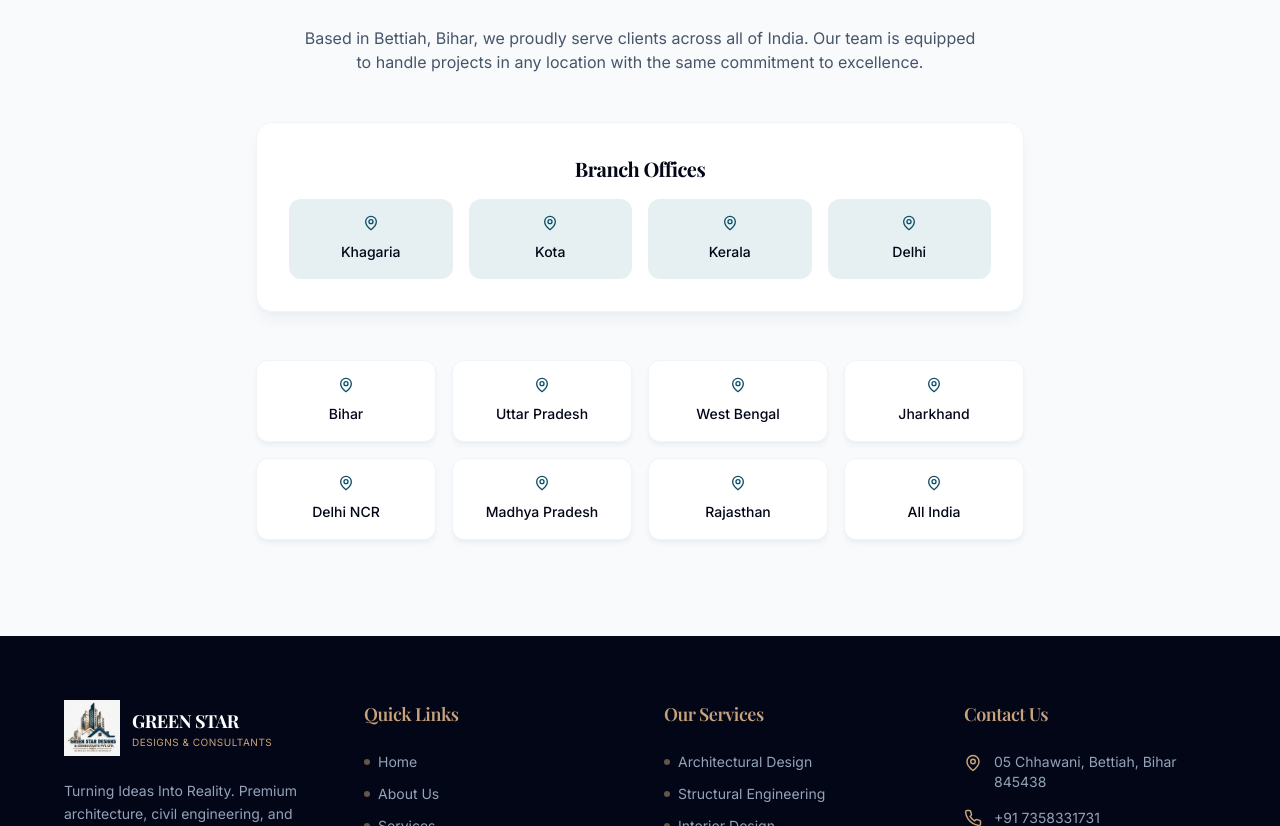
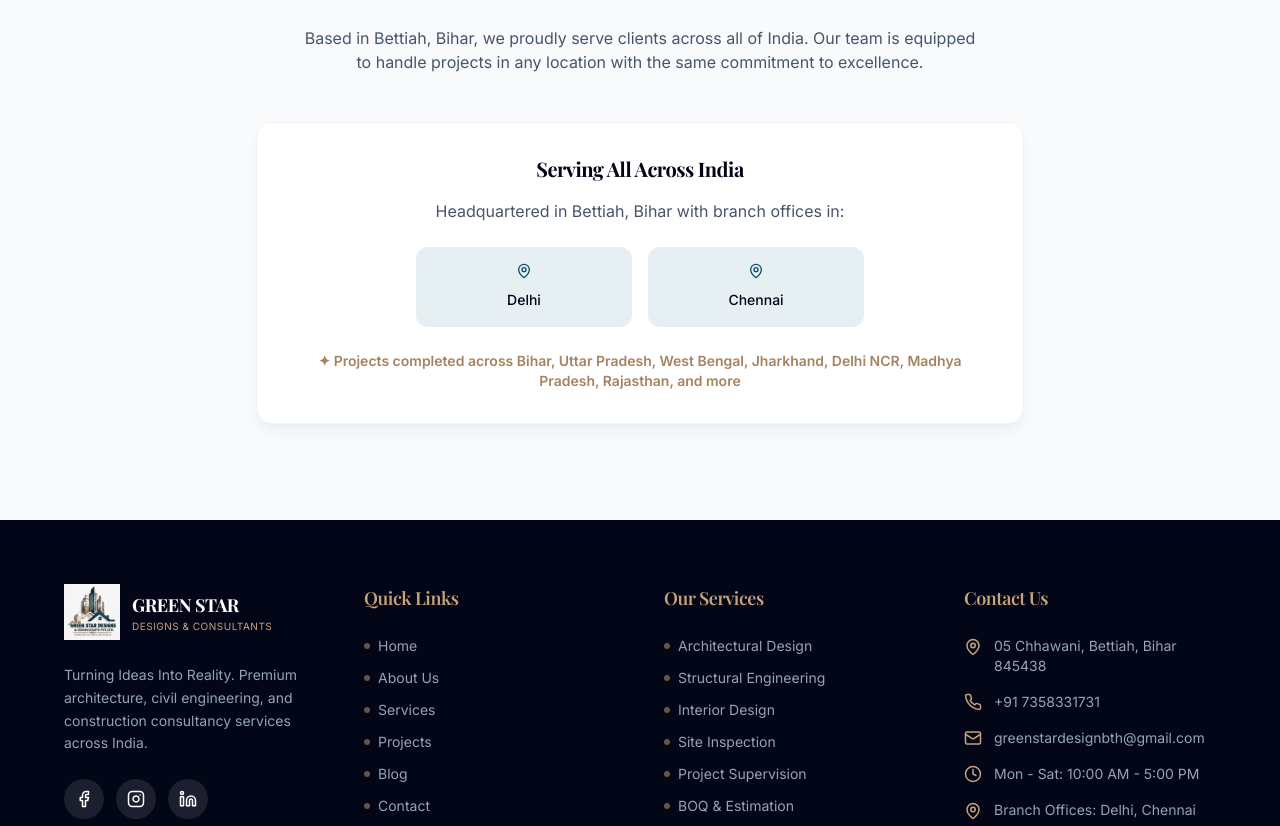
Before and after one commit to danish-rizwan-dev/green-star-designs, a Next.js app: page /contact in a window 1280 px wide. Shown: the part 1974-2800 px from the top of the page. Built offline with nearby package versions, Linux system fonts and the light colour scheme.

Commit message:
feat: Update background images across multiple pages and adjust branch office locations in footer

```diff
--- a/app/blog/page.tsx
+++ b/app/blog/page.tsx
@@ -7,7 +7,7 @@ export default function BlogPage() {
     <>
       <section className="relative py-32 bg-navy-900">
         <div className="absolute inset-0 opacity-20">
-          <div className="absolute inset-0 bg-[url('https://images.unsplash.com/photo-1600585154340-be6161a56a0c?w=1920&q=80')] bg-cover bg-center" />
+          <div className="absolute inset-0 bg-[url('https://images.unsplash.com/photo-1455390582262-044cdead277a?w=1920&q=80')] bg-cover bg-center" />
         </div>
         <div className="relative z-10 section-padding max-w-7xl mx-auto text-center">
           <div className="w-20 h-1 bg-gradient-to-r from-gold-400 to-gold-600 rounded-full mx-auto mb-6" />
--- a/app/blog/posts.ts
+++ b/app/blog/posts.ts
@@ -52,7 +52,7 @@ Whether you're building a home in Bettiah or a commercial complex in Patna, stru
     date: "2026-07-10",
     category: "Structural Engineering",
     tags: ["structural design", "building safety", "engineering", "construction", "Bihar"],
-    image: "/buildings/sayamkunjcomplex2.png",
+    image: "https://images.unsplash.com/photo-1504917595217-d4dc5ebe6122?w=1200&q=80",
   },
   {
     slug: "choosing-right-architect-bettiah-bihar",
@@ -121,7 +121,7 @@ At Green Star Designs & Consultants Pvt. Ltd., we offer free initial consultatio
     date: "2026-06-28",
     category: "Architecture",
     tags: ["architect Bettiah", "choose architect", "Bihar architecture", "home design", "construction"],
-    image: "/buildings/building3.png",
+    image: "https://images.unsplash.com/photo-1600607687939-ce8a6c25118c?w=1200&q=80",
   },
   {
     slug: "site-supervision-why-it-matters-construction",
@@ -183,7 +183,7 @@ At Green Star Designs & Consultants, our site supervision services have saved cl
     date: "2026-06-15",
     category: "Construction Management",
     tags: ["site supervision", "construction quality", "project management", "building inspection", "Bihar"],
-    image: "/buildings/ZakirComplex.jpg",
+    image: "https://images.unsplash.com/photo-1581578731548-c64695cc6952?w=1200&q=80",
   },
   {
     slug: "vastu-compliant-modern-architecture",
@@ -243,7 +243,7 @@ Contact us for a consultation on your Vastu-compliant dream project.
     date: "2026-06-01",
     category: "Architecture",
     tags: ["Vastu", "architecture", "modern design", "Bihar homes", "Vastu compliant"],
-    image: "/buildings/sayamkunjcomplex.png",
+    image: "https://images.unsplash.com/photo-1600585154526-990dced4db0d?w=1200&q=80",
   },
   {
     slug: "boq-estimation-why-accurate-costing-matters",
@@ -299,6 +299,6 @@ Need an accurate BOQ for your upcoming project? Get in touch with Green Star Des
     date: "2026-05-20",
     category: "Project Management",
     tags: ["BOQ", "estimation", "construction cost", "budget planning", "Bihar construction"],
-    image: "/buildings/structureimage2.png",
+    image: "https://images.unsplash.com/photo-1454165804606-c3d57bc86b40?w=1200&q=80",
   },
 ];
--- a/app/components/Footer.tsx
+++ b/app/components/Footer.tsx
@@ -156,7 +156,7 @@ export default function Footer() {
               <li className="flex items-start gap-3">
                 <MapPin size={18} className="text-gold-500 mt-0.5 shrink-0" />
                 <span className="text-slate-400 text-sm">
-                  Branch Offices: Khagaria, Kota, Kerala, Delhi
+                  Branch Offices: Delhi, Chennai
                 </span>
               </li>
             </ul>
--- a/app/contact/page.tsx
+++ b/app/contact/page.tsx
@@ -70,7 +70,7 @@ export default function ContactPage() {
       {/* Hero Banner */}
       <section className="relative py-32 bg-navy-900">
         <div className="absolute inset-0 opacity-20">
-          <div className="absolute inset-0 bg-[url('https://images.unsplash.com/photo-1600585154340-be6161a56a0c?w=1920&q=80')] bg-cover bg-center" />
+          <div className="absolute inset-0 bg-[url('https://images.unsplash.com/photo-1497366216548-37526070297c?w=1920&q=80')] bg-cover bg-center" />
         </div>
         <div className="relative z-10 section-padding max-w-7xl mx-auto text-center">
           <ScrollReveal>
@@ -338,10 +338,11 @@ export default function ContactPage() {
             </p>
           </ScrollReveal>
 
-          <div className="mb-12 bg-white rounded-2xl p-8 shadow-lg shadow-primary-500/5 border border-slate-100 max-w-3xl mx-auto">
-            <h3 className="font-display text-xl font-bold text-navy-900 mb-4">Branch Offices</h3>
-            <div className="grid grid-cols-2 md:grid-cols-4 gap-4">
-              {["Khagaria", "Kota", "Kerala", "Delhi"].map((city, i) => (
+          <div className="bg-white rounded-2xl p-8 shadow-lg shadow-primary-500/5 border border-slate-100 max-w-3xl mx-auto">
+            <h3 className="font-display text-xl font-bold text-navy-900 mb-4">Serving All Across India</h3>
+            <p className="text-slate-600 mb-6">Headquartered in Bettiah, Bihar with branch offices in:</p>
+            <div className="grid grid-cols-2 gap-4 max-w-md mx-auto mb-6">
+              {["Delhi", "Chennai"].map((city, i) => (
                 <ScrollReveal key={i} delay={i * 0.05}>
                   <div className="bg-primary-50 rounded-xl p-4 text-center
                                 hover:bg-primary-100 transition-all duration-300">
@@ -351,27 +352,7 @@ export default function ContactPage() {
                 </ScrollReveal>
               ))}
             </div>
-          </div>
-
-          <div className="grid grid-cols-2 md:grid-cols-4 gap-4 max-w-3xl mx-auto">
-            {[
-              "Bihar",
-              "Uttar Pradesh",
-              "West Bengal",
-              "Jharkhand",
-              "Delhi NCR",
-              "Madhya Pradesh",
-              "Rajasthan",
-              "All India",
-            ].map((state, i) => (
-              <ScrollReveal key={i} delay={i * 0.05}>
-                <div className="bg-white rounded-xl p-4 shadow-md shadow-primary-500/5 border border-slate-100
-                              hover:shadow-lg hover:shadow-primary-500/10 transition-all duration-300">
-                  <MapPin size={16} className="text-primary-500 mx-auto mb-2" />
-                  <span className="text-sm font-medium text-navy-900">{state}</span>
-                </div>
-              </ScrollReveal>
-            ))}
+            <p className="text-sm text-gold-600 font-semibold">✦ Projects completed across Bihar, Uttar Pradesh, West Bengal, Jharkhand, Delhi NCR, Madhya Pradesh, Rajasthan, and more</p>
           </div>
         </div>
       </section>
--- a/app/projects/page.tsx
+++ b/app/projects/page.tsx
@@ -124,7 +124,7 @@ export default function ProjectsPage() {
       {/* Hero Banner */}
       <section className="relative py-32 bg-navy-900">
         <div className="absolute inset-0 opacity-20">
-          <div className="absolute inset-0 bg-[url('https://images.unsplash.com/photo-1600585154340-be6161a56a0c?w=1920&q=80')] bg-cover bg-center" />
+          <div className="absolute inset-0 bg-[url('https://images.unsplash.com/photo-1486325212027-8081e485255e?w=1920&q=80')] bg-cover bg-center" />
         </div>
         <div className="relative z-10 section-padding max-w-7xl mx-auto text-center">
           <ScrollReveal>
--- a/app/services/page.tsx
+++ b/app/services/page.tsx
@@ -408,7 +408,7 @@ export default function ServicesPage() {
       {/* Hero Banner */}
       <section className="relative py-32 bg-navy-900">
         <div className="absolute inset-0 opacity-20">
-          <div className="absolute inset-0 bg-[url('https://images.unsplash.com/photo-1600585154340-be6161a56a0c?w=1920&q=80')] bg-cover bg-center" />
+          <div className="absolute inset-0 bg-[url('https://images.unsplash.com/photo-1504384308090-c894fdcc538d?w=1920&q=80')] bg-cover bg-center" />
         </div>
         <div className="relative z-10 section-padding max-w-7xl mx-auto text-center">
           <ScrollReveal>
--- a/app/sitemap.ts
+++ b/app/sitemap.ts
@@ -3,7 +3,7 @@ import { blogPosts } from "./blog/posts";
 
 const baseUrl = "https://greenstardesign.in";
 
-const img = (path: string) => `${baseUrl}${path}`;
+const img = (path: string) => path.startsWith("http") ? path : `${baseUrl}${path}`;
 
 const buildingImages = [
   img("/buildings/sayamkunjcomplex2.png"),
```
